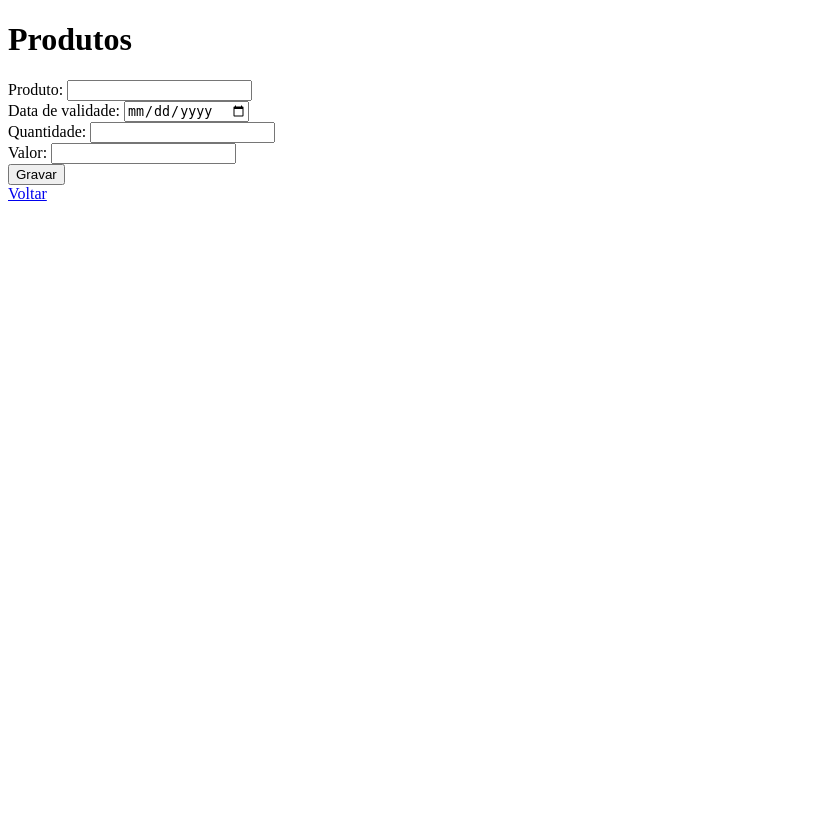
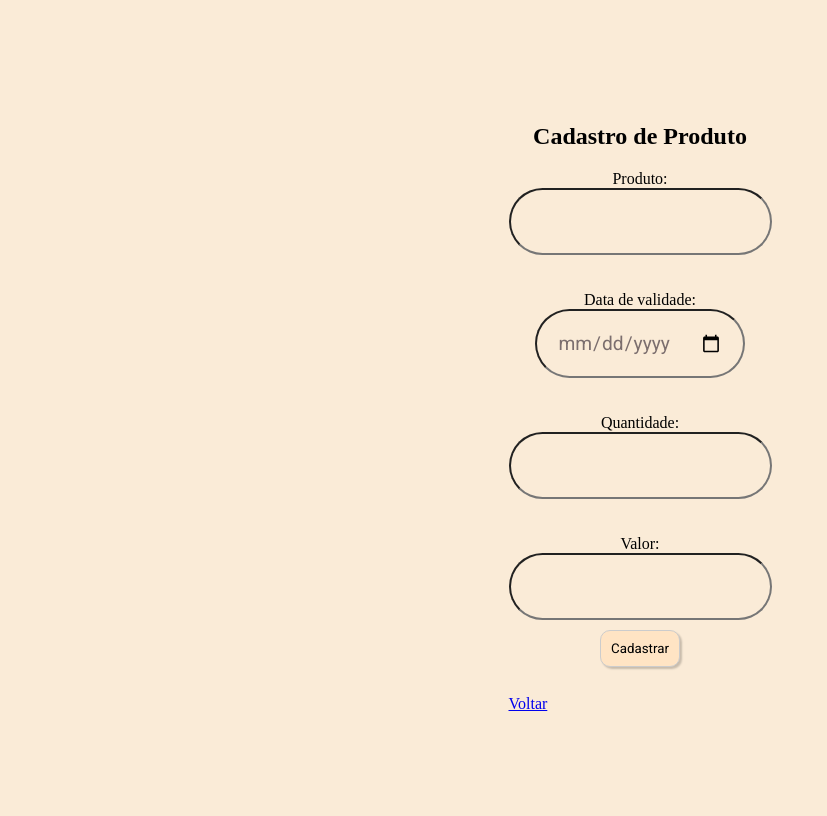
Before and after one commit to dib10/desenvolvimentocomframeworks, a PHP site: page /view/cadastroproduto.php in a window 1280 px wide. Shown: the whole page, without its empty margins (0-827 px from the left). Before the commit the page ends 201 px from the top, so only its background shows below. Run offline with PHP 8.4, Linux system fonts and the light colour scheme.

Commit message:
estilizando pagina de produtos

```diff
--- a/atividade2/view/cadastroproduto.php
+++ b/atividade2/view/cadastroproduto.php
@@ -4,26 +4,37 @@
     <meta charset="UTF-8">
     <meta http-equiv="X-UA-Compatible" content="IE=edge">
     <meta name="viewport" content="width=device-width, initial-scale=1.0">
-    <title>Cadastro de Cliente</title>
+    <link rel="stylesheet" href="../css/estilo.css">
+    <title>Cadastro de Produto</title>
 </head>
-<body>
-    <h1>Produtos</h1>
+
+<body id="formulario">
+    <section>
     <form action="../model/inserirproduto.php" method = "POST">
-        Produto:
-        <input type="text" name="cxproduto" required> <br>
+        <div class="input-group">
+            <h1>Cadastro de Produto</h1>
 
-        Data de validade:
-        <input type="date" name="cxdata" required> <br>
-
-        Quantidade:
-        <input type="number" name="cxqtd" required> <br>
-
-        Valor:
-        <input type="decimal" name="cxvalor" required> <br>
-
-        <input type="submit" value="Gravar"> <br>
+            <label id="produtoform">Produto:</label>
+            <input type="text" name="cxproduto" required class="caixaformulario">
+        </div>
+        <br><br>
+        <div class="input-group">
+            <label id="dataform">Data de validade:</label>
+            <input type="date" name="cxdata" required class="caixaformulario">
+        </div>
+        <br><br>
+        <div class="input-group">
+            <label id="qtdform">Quantidade:</label>
+            <input type="number" name="cxqtd" required class="caixaformulario">
+        </div>
+        <br><br>
+        <div class="input-group">
+            <label id="valorform">Valor:</label>
+            <input type="decimal" name="cxvalor" required class="caixaformulario">
+            <input type="submit" value="Cadastrar" id="botaogravar">
+        </div>
+        <br>
     </form>
     <a href="../index.php">Voltar</a>
-
 </body>
 </html>
```
